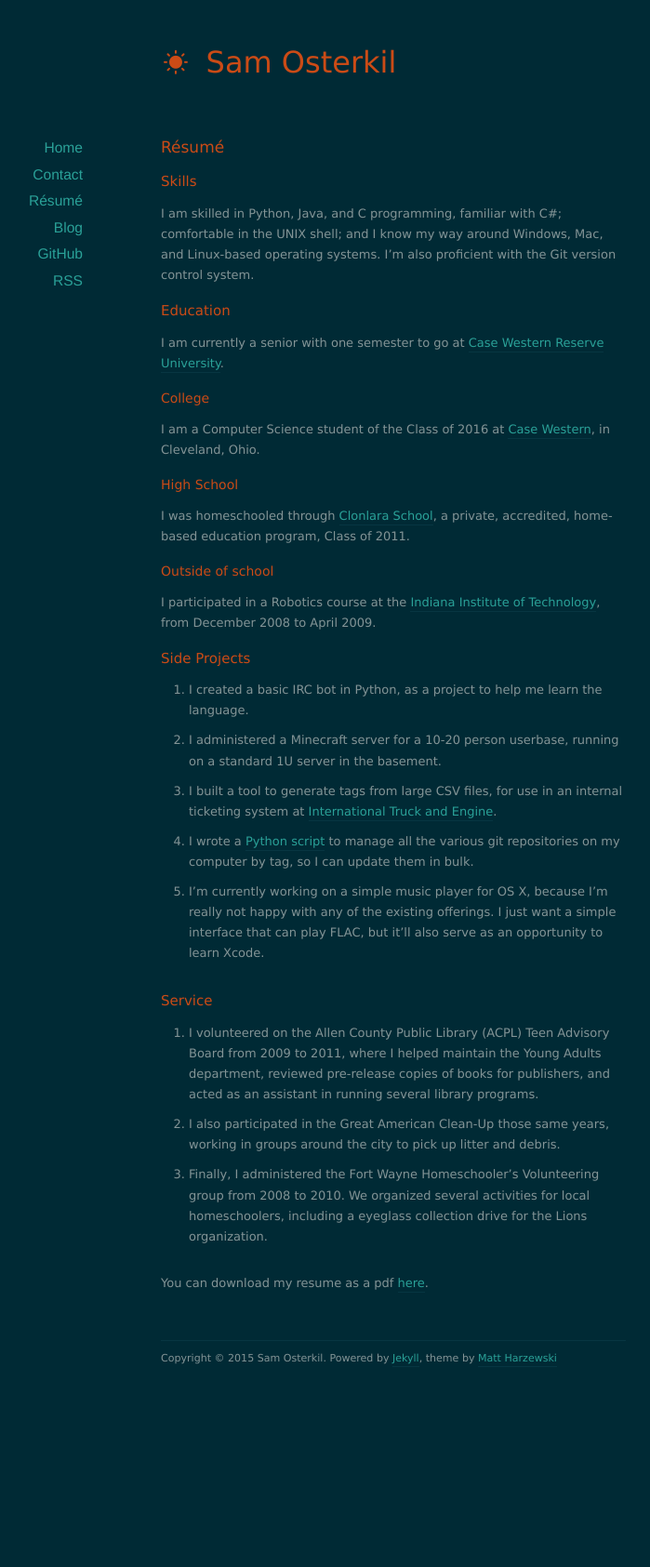
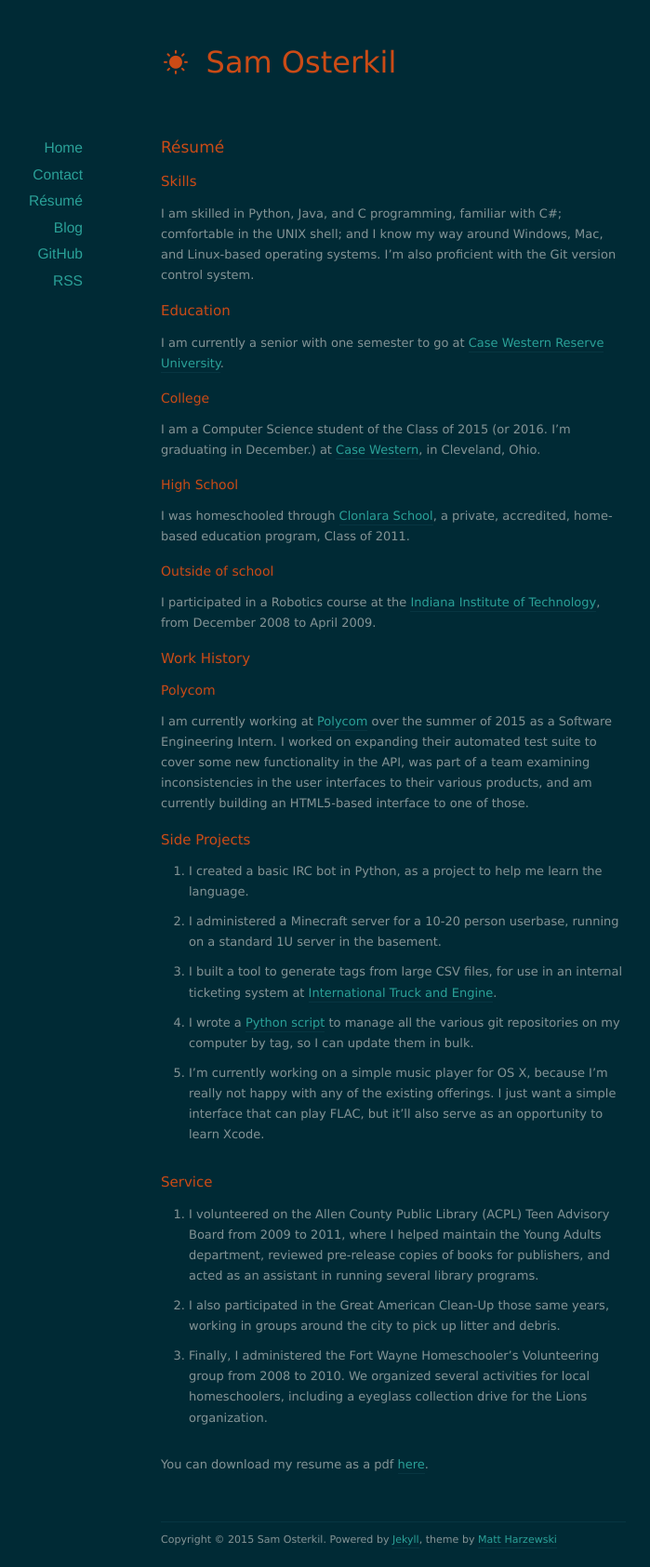
Before and after one commit to sposterkil/sposterkil.github.io, a Jekyll site: the page built from resume/index.md, in a window 1280 px wide. Shown: the whole page at 93% size, without its empty margins (217-916 px from the left). Built offline with Jekyll 4.4.1, drawn with Linux system fonts in a browser that asks for light colours; nearby versions of some CDN libraries; before the commit the page ends 1491 px from its top, so only the background shows below that.

Commit message:
Updated resume with Polycom internship.

```diff
--- a/resume/index.md
+++ b/resume/index.md
@@ -3,22 +3,27 @@ layout: default
 title: Résumé
 ---
 
-#Résumé
+# Résumé #
 
-##Skills
+## Skills ##
 I am skilled in Python, Java, and C programming, familiar with C#; comfortable in the UNIX shell; and I know my way around Windows, Mac, and Linux-based operating systems.  I'm also proficient with the Git version control system.
 
-##Education
+## Education ##
 I am currently a senior with one semester to go at [Case Western Reserve University](http://case.edu/).
 
-###College
-I am a Computer Science student of the Class of 2016 at [Case Western](http://case.edu/), in Cleveland, Ohio.
+### College ###
+I am a Computer Science student of the Class of 2015 (or 2016.  I'm graduating in December.) at [Case Western](http://case.edu/), in Cleveland, Ohio.
 
-###High School
+###High School ###
 I was homeschooled through [Clonlara School](http://www.clonlara.org/), a private, accredited, home-based education program, Class of 2011.
 
-###Outside of school
+### Outside of school ###
 I participated in a Robotics course at the [Indiana Institute of Technology](http://www.indianatech.edu/), from December 2008 to April 2009.
+
+## Work History ##
+
+### Polycom ###
+I am currently working at [Polycom](http://www.polycom.com) over the summer of 2015 as a Software Engineering Intern.  I worked on expanding their automated test suite to cover some new functionality in the API, was part of a team examining inconsistencies in the user interfaces to their various products, and am currently building an HTML5-based interface to one of those.
 
 ##Side Projects
 * I created a basic IRC bot in Python, as a project to help me learn the language.
```
Also changed, not shown: 1 other file.
